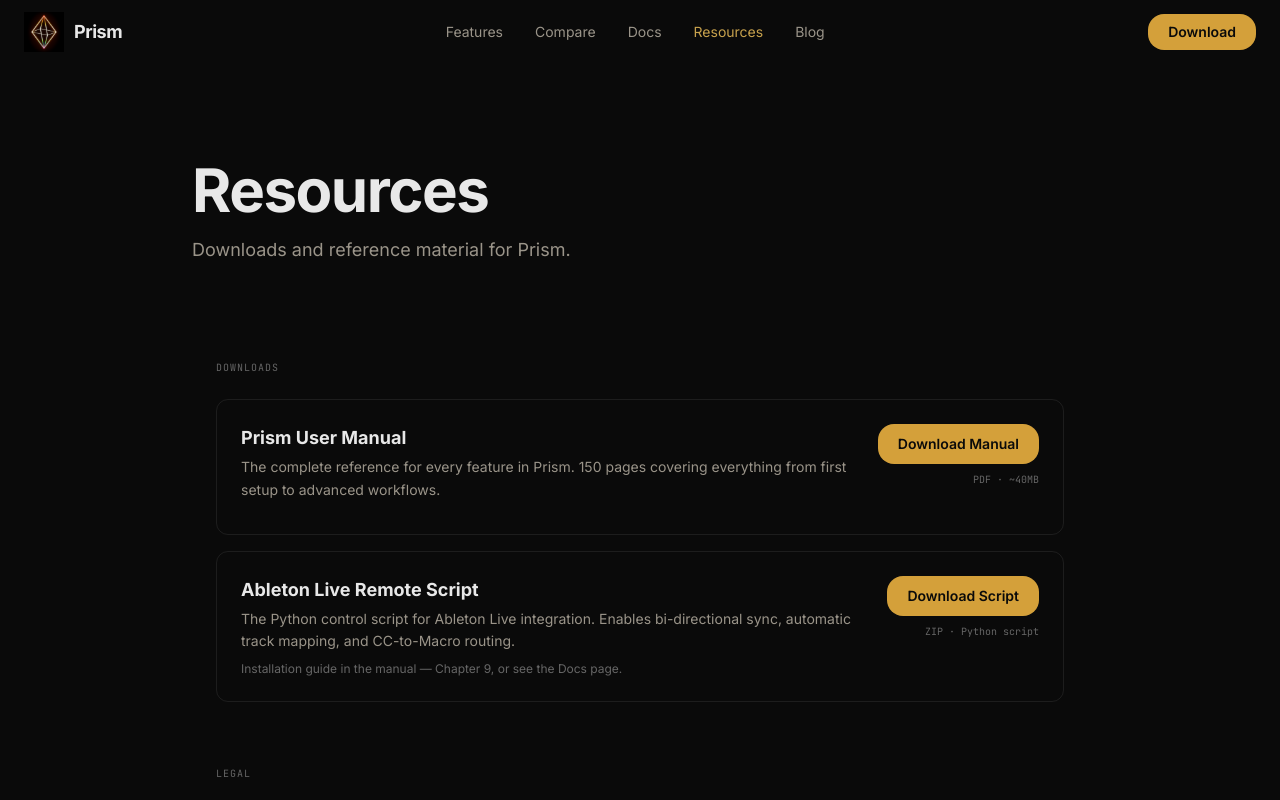
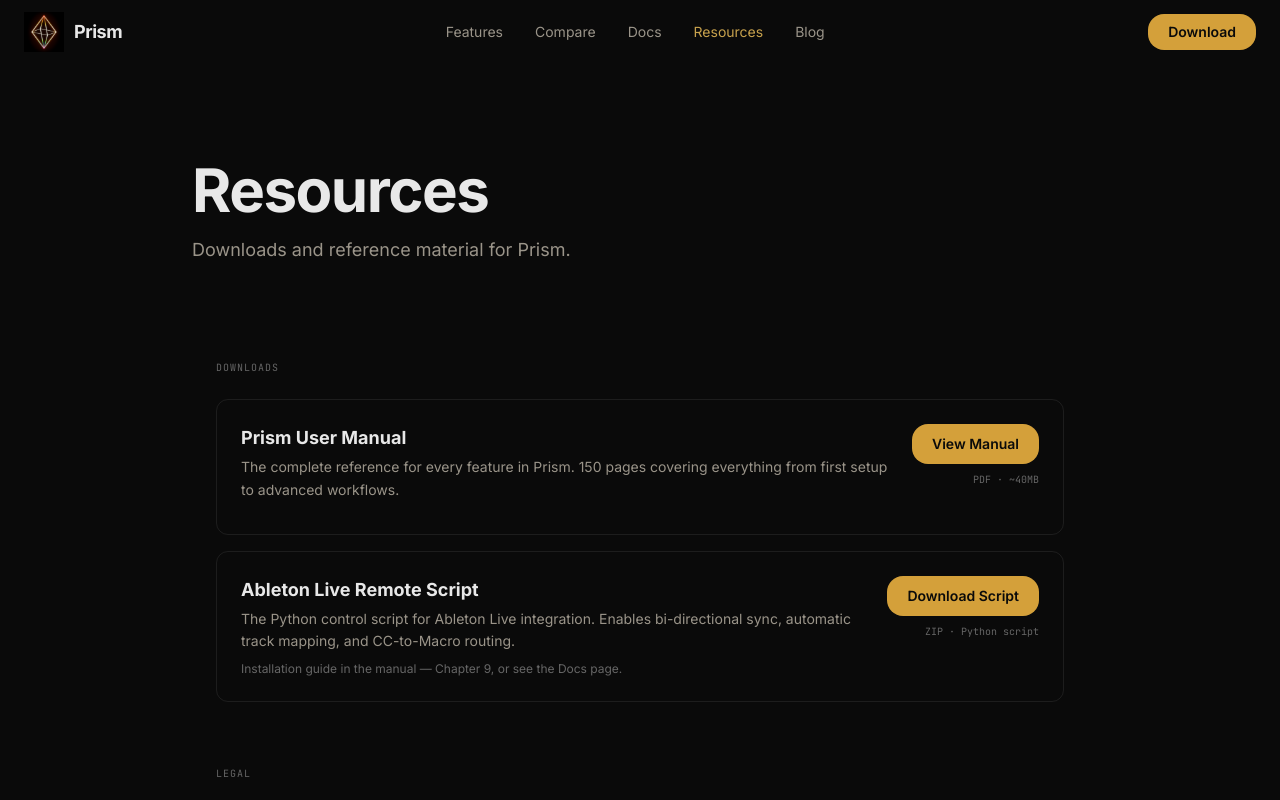
Before and after one commit to elementalmusictech-cpu/elementalmusictech-cpu.github.io, a Next.js app: page /prism/resources in a window 1280 px wide. Shown: the top 800 px of the page. Built offline with nearby package versions, Linux system fonts and the light colour scheme.

Commit message:
link fix

```diff
--- a/src/app/prism/resources/page.tsx
+++ b/src/app/prism/resources/page.tsx
@@ -12,8 +12,8 @@
     title: "Prism User Manual",
     desc: "The complete reference for every feature in Prism. 150 pages covering everything from first setup to advanced workflows.",
     meta: "PDF · ~40MB",
-    href: "https://github.com/YOUR_USERNAME/YOUR_REPO/releases/download/v1.0/Prism-Manual.pdf",
-    label: "Download Manual",
+    href: "https://drive.google.com/file/d/1iCtRFbw2gMiTsQ8mCDvqmHOvzukHqUBO/view",
+    label: "View Manual",
   },
   {
     title: "Ableton Live Remote Script",
@@ -53,7 +53,8 @@
                 <div className="flex flex-col items-start sm:items-end gap-2 shrink-0">
                   <a
                     href={item.href}
-                    download
+                    target="_blank"
+                    rel="noopener noreferrer"
                     className="px-5 py-2.5 rounded-lg bg-[var(--cta)] text-[var(--bg-primary)] text-sm font-semibold hover:bg-[var(--cta-hover)] transition-colors whitespace-nowrap"
                   >
                     {item.label}
```
